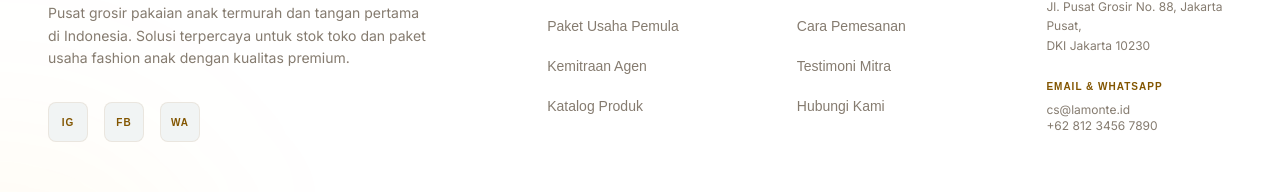
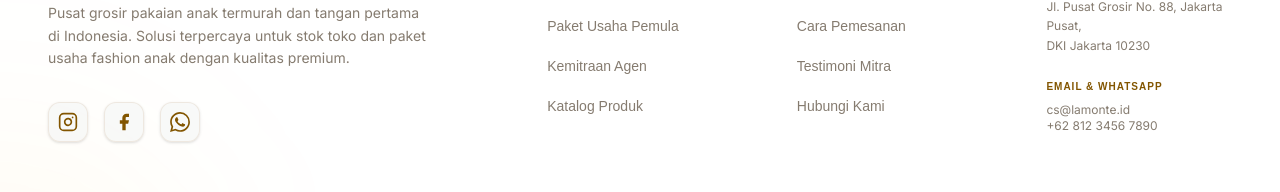
Before and after one commit to ArleyxaSyarif/web-compro, a Next.js app: page / in a window 1280 px wide. Shown: the part 8598-8790 px from the top of the page. Built offline with nearby package versions, Linux system fonts and the light colour scheme.

Commit message:
update logo

```diff
--- a/app/components/Footer.tsx
+++ b/app/components/Footer.tsx
@@ -16,7 +16,7 @@
                     {/* Brand & Description (Kolom 1 & 2) */}
                     <div className="lg:col-span-2 flex flex-col items-start justify-start">
                         {/* Logo Lamonte (Image Version) */}
-                        <div className="mb-6 -ml-1"> {/* Menambahkan -ml-1 untuk kompensasi whitespace kecil pada gambar */}
+                        <div className="mb-6 -ml-1">
                             <img
                                 src="/img/logo.png"
                                 alt="Lamonte Logo"
@@ -28,17 +28,28 @@
                             Pusat grosir pakaian anak termurah dan tangan pertama di Indonesia. Solusi terpercaya untuk stok toko dan paket usaha fashion anak dengan kualitas premium.
                         </p>
 
-                        {/* Social Media Buttons */}
+                        {/* Social Media Buttons dengan Logo Masing-Masing */}
                         <div className="flex gap-4">
-                            {['IG', 'FB', 'WA'].map((social) => (
-                                <a
-                                    key={social}
-                                    href="#"
-                                    className="w-10 h-10 bg-[#F1F4F4] border border-[#d8c3ac]/30 hover:border-[#ffaa00] text-[#825500] hover:text-[#ffaa00] flex items-center justify-center rounded-lg text-[10px] font-bold tracking-widest transition-all"
-                                >
-                                    {social}
-                                </a>
-                            ))}
+                            {/* Instagram */}
+                            <a href="#" className="w-10 h-10 bg-[#F1F4F4]/50 border border-[#d8c3ac]/30 hover:border-[#ffaa00] text-[#825500] hover:text-[#ffaa00] flex items-center justify-center rounded-xl transition-all group shadow-sm">
+                                <svg className="w-5 h-5 transition-transform group-hover:scale-110" fill="none" stroke="currentColor" strokeWidth="2" strokeLinecap="round" strokeLinejoin="round" viewBox="0 0 24 24">
+                                    <rect x="2" y="2" width="20" height="20" rx="5" ry="5"></rect>
+                                    <path d="M16 11.37A4 4 0 1 1 12.63 8 4 4 0 0 1 16 11.37z"></path>
+                                    <line x1="17.5" y1="6.5" x2="17.51" y2="6.5"></line>
+                                </svg>
+                            </a>
+                            {/* Facebook */}
+                            <a href="#" className="w-10 h-10 bg-[#F1F4F4]/50 border border-[#d8c3ac]/30 hover:border-[#ffaa00] text-[#825500] hover:text-[#ffaa00] flex items-center justify-center rounded-xl transition-all group shadow-sm">
+                                <svg className="w-5 h-5 transition-transform group-hover:scale-110" fill="currentColor" viewBox="0 0 24 24">
+                                    <path d="M18 2h-3a5 5 0 0 0-5 5v3H7v4h3v8h4v-8h3l1-4h-4V7a1 1 0 0 1 1-1h3z"></path>
+                                </svg>
+                            </a>
+                            {/* WhatsApp */}
+                            <a href="#" className="w-10 h-10 bg-[#F1F4F4]/50 border border-[#d8c3ac]/30 hover:border-[#ffaa00] text-[#825500] hover:text-[#ffaa00] flex items-center justify-center rounded-xl transition-all group shadow-sm">
+                                <svg className="w-5 h-5 transition-transform group-hover:scale-110" fill="currentColor" viewBox="0 0 24 24">
+                                    <path d="M17.472 14.382c-.297-.149-1.758-.867-2.03-.967-.273-.099-.471-.148-.67.15-.197.297-.767.966-.94 1.164-.173.199-.347.223-.644.075-.297-.15-1.255-.463-2.39-1.475-.883-.788-1.48-1.761-1.653-2.059-.173-.297-.018-.458.13-.606.134-.133.298-.347.446-.52.149-.174.198-.298.298-.497.099-.198.05-.371-.025-.52-.075-.149-.669-1.612-.916-2.207-.242-.579-.487-.5-.669-.51a12.8 12.8 0 00-.57-.01c-.198 0-.52.074-.792.372-.272.297-1.04 1.016-1.04 2.479 0 1.462 1.065 2.875 1.213 3.074.149.198 2.096 3.2 5.077 4.487.709.306 1.262.489 1.694.625.712.227 1.36.195 1.871.118.571-.085 1.758-.719 2.006-1.413.248-.694.248-1.289.173-1.413-.074-.124-.272-.198-.57-.347m-5.421 7.403h-.004a9.87 9.87 0 01-5.031-1.378l-.361-.214-3.741.982.998-3.648-.235-.374a9.86 9.86 0 01-1.51-5.26c.001-5.45 4.436-9.884 9.888-9.884 2.64 0 5.122 1.03 6.988 2.898a9.825 9.825 0 012.893 6.994c-.003 5.45-4.437 9.884-9.885 9.884m8.413-18.297A11.815 11.815 0 0012.05 0C5.495 0 .16 5.335.157 11.892c0 2.096.547 4.142 1.588 5.945L.057 24l6.305-1.654a11.882 11.882 0 005.683 1.448h.005c6.554 0 11.89-5.335 11.893-11.893a11.821 11.821 0 00-3.48-8.413Z"></path>
+                                </svg>
+                            </a>
                         </div>
                     </div>
 
```
